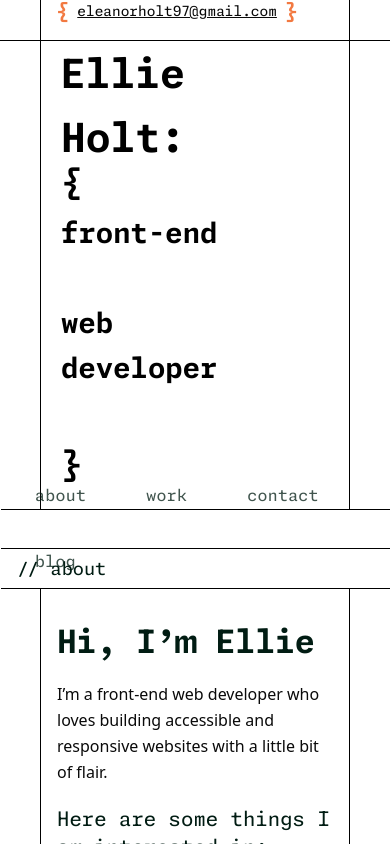
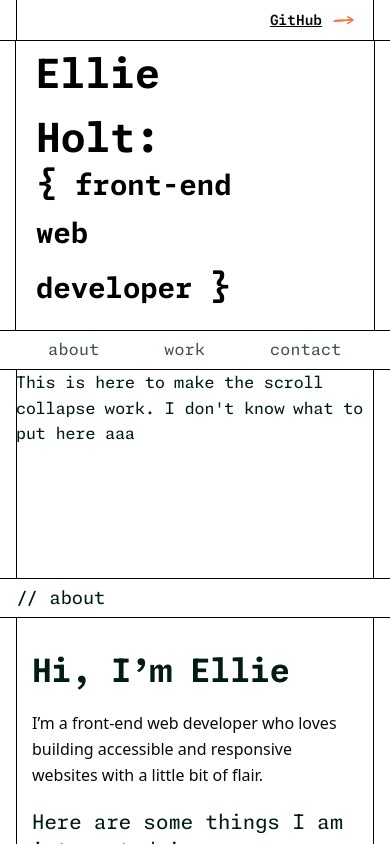
Before and after one commit to ellie-holt/portfolio-v2, a Next.js app: page / in a window 390 px wide. Shown: the top 844 px of the page. Built offline with nearby package versions, Linux system fonts and the light colour scheme; some icons are missing.

Commit message:
Adjust layout and responsive styling

```diff
--- a/app/(site)/layout.tsx
+++ b/app/(site)/layout.tsx
@@ -9,9 +9,9 @@ export default function SiteLayout({
   children: React.ReactNode;
 }) {
   return (
-    <div className="page-wrapper w-full px-10">
+    <div className="page-wrapper w-full">
       <HeroBanner />
-      <div className="border">
+      <div className="border-y">
         <SiteHeader />
         {children}
         <SiteFooter />
--- a/app/(site)/page.tsx
+++ b/app/(site)/page.tsx
@@ -1,10 +1,12 @@
 import About from "@/components/sections/About";
 import Work from "@/components/sections/Work";
 import Contact from "@/components/sections/Contact";
+import Buffer from "@/components/sections/Buffer";
 
 export default function HomePage() {
   return (
     <main id="content-start" className="flex flex-col">
+      <Buffer />
       <About />
       <Work />
       <Contact />
--- a/app/globals.css
+++ b/app/globals.css
@@ -89,6 +89,15 @@
 .page-wrapper {
   position: relative;
   z-index: 1;
+  --page-frame-x: 2.5rem;
+  --page-frame-y: 2.5rem;
+  padding-inline: var(--page-frame-x);
+}
+
+@media (max-width: 639px) {
+  .page-wrapper {
+    --page-frame-x: 1rem;
+  }
 }
 
 .page-wrapper::before,
@@ -102,15 +111,15 @@
 .page-wrapper::before {
   top: 0;
   bottom: 0;
-  left: 2.5rem;
-  right: 2.5rem;
+  left: var(--page-frame-x);
+  right: var(--page-frame-x);
   border-left: 1px solid black;
   border-right: 1px solid black;
 }
 
 .page-wrapper::after {
-  top: 2.5rem;
-  bottom: 2.5rem;
+  top: var(--page-frame-y);
+  bottom: var(--page-frame-y);
   left: 0;
   right: 0;
   border-top: 1px solid black;
--- a/components/layout/SiteHeader/HeroBanner.tsx
+++ b/components/layout/SiteHeader/HeroBanner.tsx
@@ -3,10 +3,10 @@ import RoughArrow from "@/components/ui/RoughArrow";
 export default function HeroBanner() {
   return (
     <div className="w-full h-10 bg-white px-hpad">
-      <div className="flex flex-wrap justify-between gap-4 w-full h-full items-center text-sm font-mono">
+      <div className="flex flex-wrap justify-end 2xs:justify-between gap-4 w-full h-full items-center text-sm font-mono">
         <a
           href="mailto:eleanorholt97@gmail.com"
-          className="group inline-flex items-center"
+          className="group hidden 2xs:inline-flex items-center"
         >
           <span
             aria-hidden="true"
--- a/components/layout/SiteHeader/Navbar.tsx
+++ b/components/layout/SiteHeader/Navbar.tsx
@@ -4,10 +4,10 @@ export default function Navbar() {
   return (
     <nav
       aria-label="Primary"
-      className="w-screen -left-10 h-10 bg-white px-hpad relative border-t border-b border-black"
+      className="w-screen -left-4 sm:-left-10 h-10 bg-white px-hpad relative border-t border-b border-black"
     >
-      <div className="flex h-full items-center justify-end">
-        <ul className="m-0 flex list-none flex-wrap gap-6 px-0 ">
+      <div className="flex right-4 sm:right-0 h-full items-center  md:justify-end">
+        <ul className="m-0 flex list-none justify-around md:justify-end w-full md:w-auto md:gap-6 px-0 ">
           <li>
             <NavLink href="/#about">about</NavLink>
           </li>
@@ -17,7 +17,7 @@ export default function Navbar() {
           <li>
             <NavLink href="/#contact">contact</NavLink>
           </li>
-          <li>
+          <li className="hidden md:block">
             <NavLink href="/blog">blog</NavLink>
           </li>
         </ul>
--- a/components/sections/About.tsx
+++ b/components/sections/About.tsx
@@ -9,10 +9,10 @@ export default function About() {
       id="about"
       aria-labelledby="about-heading"
       className="w-full"
-      style={{ scrollMarginTop: "var(--site-header-height, 40px)" }}
+      style={{ scrollMarginTop: "calc(var(--site-header-height, 40px) - 2px)" }}
     >
       {/* section heading */}
-      <div className="w-screen h-10 px-hpad relative -left-10 flex items-center bg-white border-b border-black z-1">
+      <div className="w-screen h-10 px-hpad relative -left-4 sm:-left-10 flex items-center bg-white border-b border-black border-t z-1">
         <h2 id="about-heading" className="font-mono text-lg">
           <span aria-hidden="true">// </span>about
         </h2>
--- /dev/null
+++ b/components/sections/Buffer.tsx
@@ -0,0 +1,10 @@
+export default function Buffer() {
+  return (
+    <div className="h-52">
+      <h1>
+        This is here to make the scroll collapse work. I don't know what to put
+        here aaa
+      </h1>
+    </div>
+  );
+}
--- a/components/sections/Contact.tsx
+++ b/components/sections/Contact.tsx
@@ -15,7 +15,7 @@ export default function Contact() {
       style={{ scrollMarginTop: "calc(var(--site-header-height, 40px) - 2px)" }}
     >
       {/* section heading */}
-      <div className="w-screen h-10 px-hpad relative -left-10 flex items-center bg-white border-b border-black border-t z-1">
+      <div className="w-screen h-10 px-hpad relative -left-4 sm:-left-10 flex items-center bg-white border-b border-black border-t z-1">
         <h2 id="contact-heading" className="font-mono text-lg">
           <span aria-hidden="true">// </span>contact
         </h2>
--- a/components/sections/Work.tsx
+++ b/components/sections/Work.tsx
@@ -22,7 +22,7 @@ export default function Work() {
       style={{ scrollMarginTop: "calc(var(--site-header-height, 40px) - 2px)" }}
     >
       {/* section heading */}
-      <div className="w-screen h-10 px-hpad relative -left-10 flex items-center bg-white border-b border-black border-t z-1">
+      <div className="w-screen h-10 px-hpad relative -left-4 sm:-left-10 flex items-center bg-white border-b border-black border-t z-1">
         <h2 id="work-heading" className="font-mono text-lg">
           <span aria-hidden="true">// </span>work
         </h2>
@@ -57,7 +57,7 @@ export default function Work() {
                 <AccordionItem
                   key={project.slug}
                   value={project.slug}
-                  className="min-h-0 flex-none bg-white transition-[flex-grow] duration-340 ease-in-out data-[state=open]:flex-1"
+                  className="min-h-0 flex-none bg-white  border-l border-black transition-[flex-grow] duration-340 ease-in-out data-[state=open]:flex-1"
                 >
                   <AccordionTrigger className="bg-white px-r2 py-r1 font-mono text-[clamp(1.75rem,3vw,2.8rem)] font-bold leading-tight hover:bg-aqua-100">
                     {project.title}
```
